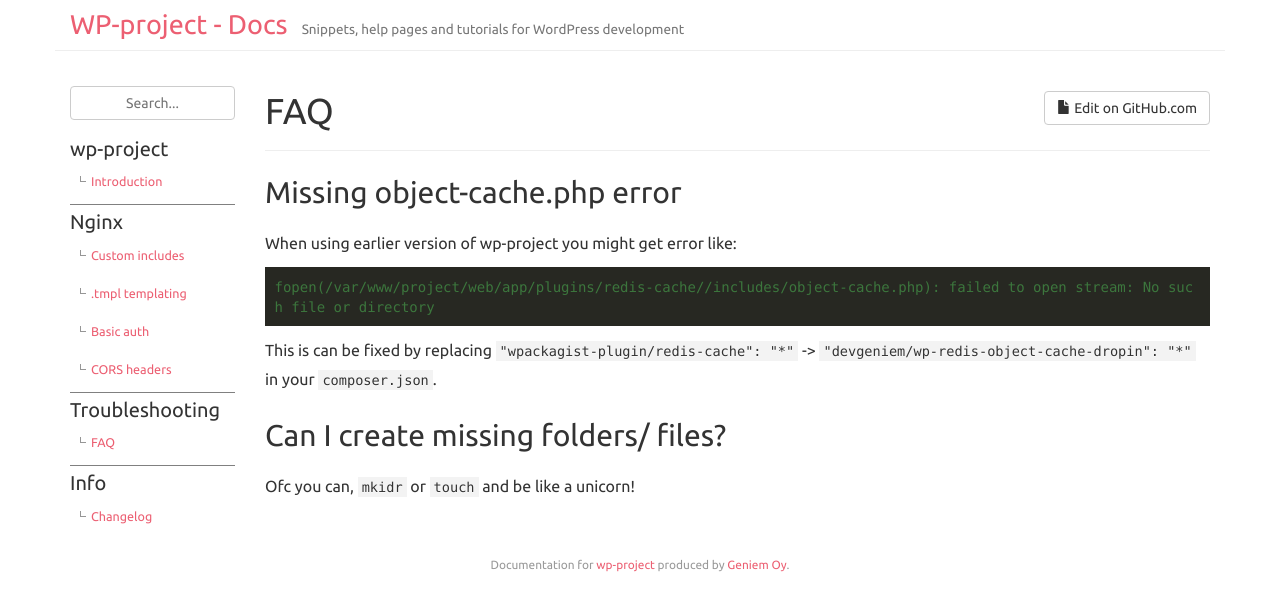
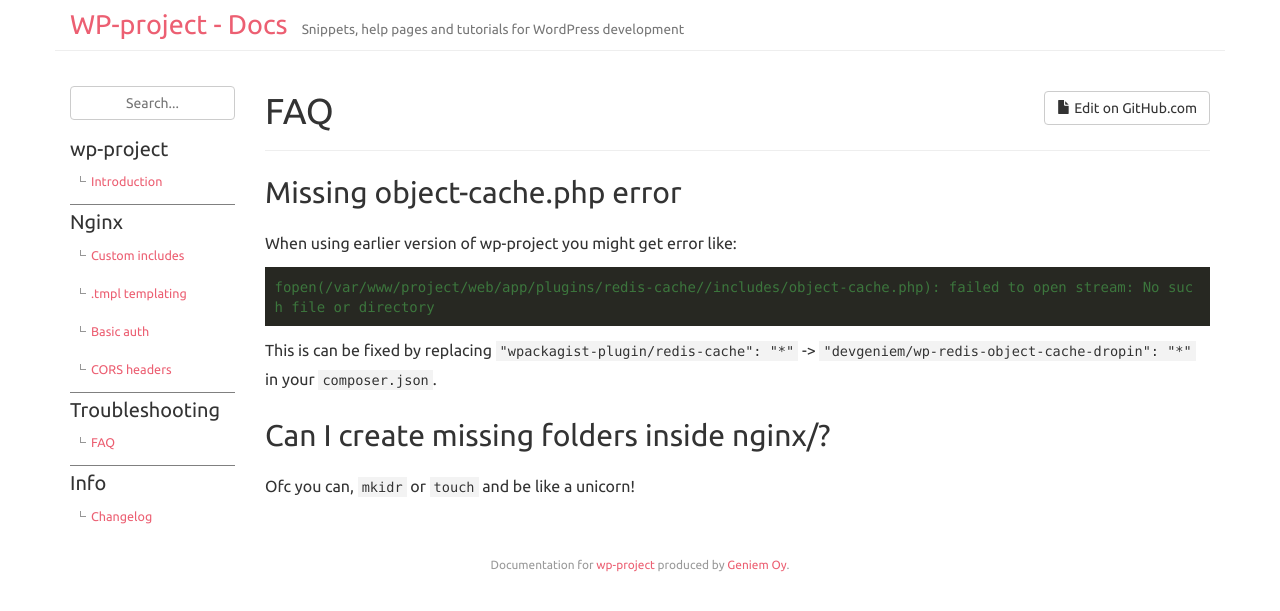
Before and after one commit to yaaax/wp-project, a Jekyll site: the page built from _posts/2016-11-29-faq.md, in a window 1280 px wide. Shown: the top 611 px of the page. Built offline with Jekyll 4.4.1, drawn with Linux system fonts in a browser that asks for light colours; nearby versions of some CDN libraries.

Commit message:
Update 2016-11-29-faq.md
Make the missing folder header a bit clearer

```diff
--- a/_posts/2016-11-29-faq.md
+++ b/_posts/2016-11-29-faq.md
@@ -15,5 +15,5 @@ fopen(/var/www/project/web/app/plugins/redis-cache//includes/object-cache.php):
 
 This is can be fixed by replacing `"wpackagist-plugin/redis-cache": "*"` -> `"devgeniem/wp-redis-object-cache-dropin": "*"` in your `composer.json`.
 
-## Can I create missing folders/ files?
+## Can I create missing folders inside nginx/?
 Ofc you can, `mkidr` or `touch` and be like a unicorn!
```
